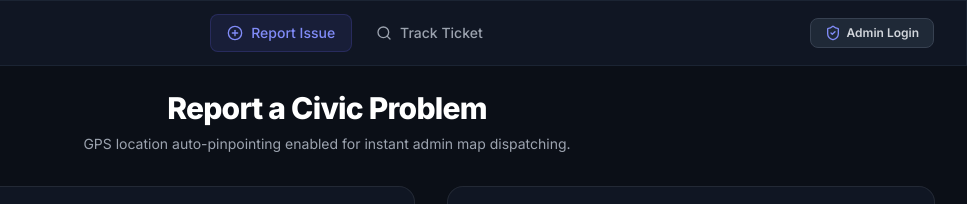
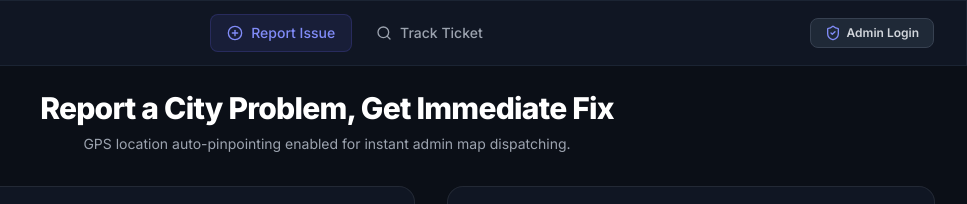
Before and after one commit to Vishwa834/CIVICS_PULSE-, a plain HTML site: page index.html in a window 1280 px wide. Shown: the top 204 px of the page, 313-1280 px from the left. Drawn offline with nearby package versions, Linux system fonts and the light colour scheme.

Commit message:
quote update
quote updated

```diff
--- a/index.html
+++ b/index.html
@@ -76,7 +76,7 @@
         <!-- SECTION 1: REPORT ISSUE -->
         <section id="section-report" class="space-y-6">
             <div class="text-center max-w-2xl mx-auto mb-6 sm:mb-8">
-                <h1 class="text-2xl sm:text-3xl font-extrabold tracking-tight text-white">Report a Civic Problem</h1>
+                <h1 class="text-2xl sm:text-3xl font-extrabold tracking-tight text-white">Report a City Problem, Get Immediate Fix</h1>
                 <p class="mt-2 text-xs sm:text-sm text-gray-400">GPS location auto-pinpointing enabled for instant admin map dispatching.</p>
             </div>
 
```
